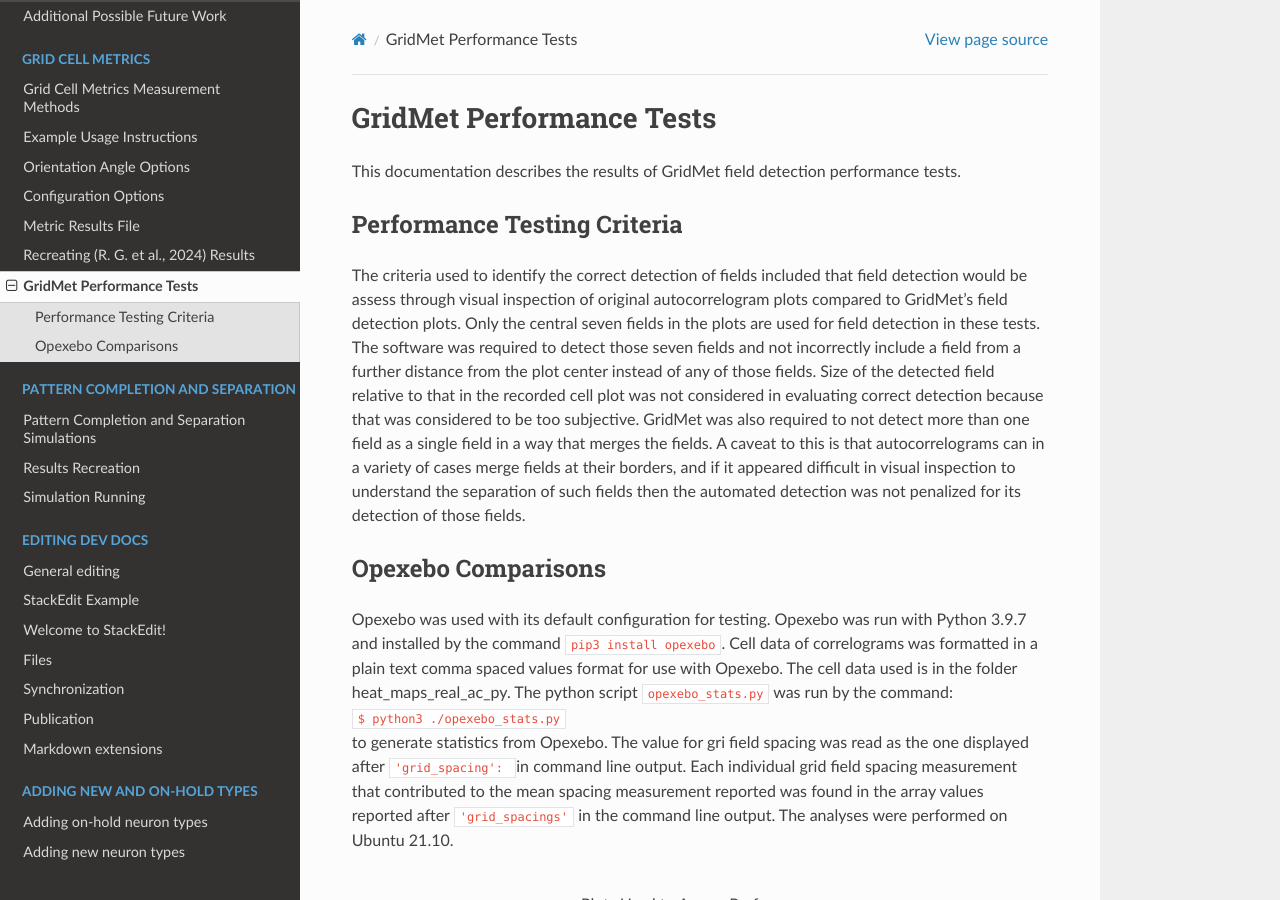
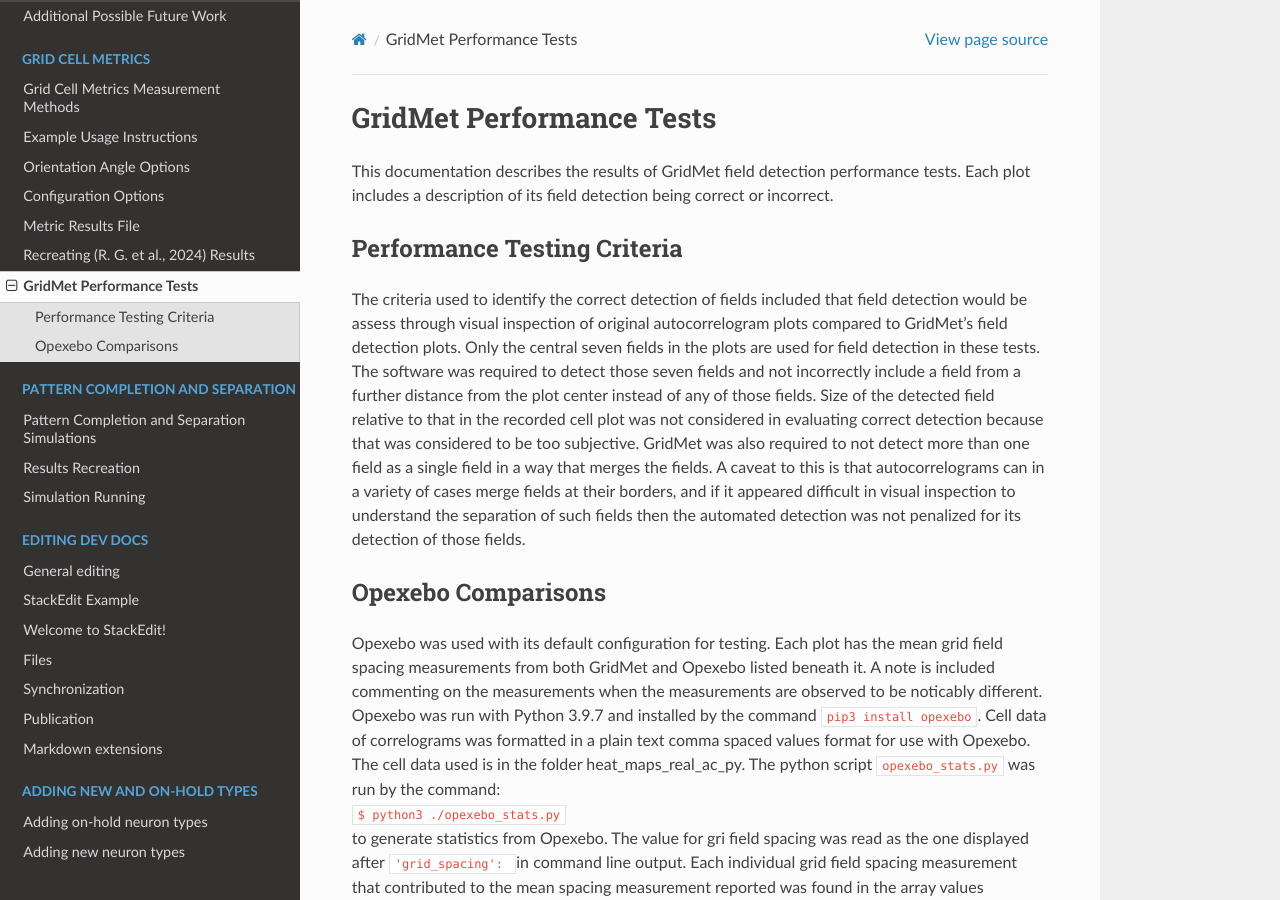
Before and after one commit to Hippocampome-Org/hco_dev_docs, a Sphinx documentation site: the page built from docs/gridcell_metrics/performance_tests.md, in a window 1280 px wide and 900 px high. Built offline with Sphinx 7.4.7 and the Read the Docs theme 3.1.0, drawn with Linux system fonts in a browser that asks for light colours.

Commit message:
performance tests page update

```diff
--- a/docs/gridcell_metrics/performance_tests.md
+++ b/docs/gridcell_metrics/performance_tests.md
@@ -1,13 +1,13 @@
 GridMet Performance Tests
 =========================
 
-This documentation describes the results of GridMet field detection performance tests.
+This documentation describes the results of GridMet field detection performance tests. Each plot includes a description of its field detection being correct or incorrect.
 
 ## Performance Testing Criteria
 The criteria used to identify the correct detection of fields included that field detection would be assess through visual inspection of original autocorrelogram plots compared to GridMet’s field detection plots. Only the central seven fields in the plots are used for field detection in these tests. The software was required to detect those seven fields and not incorrectly include a field from a further distance from the plot center instead of any of those fields. Size of the detected field relative to that in the recorded cell plot was not considered in evaluating correct detection because that was considered to be too subjective. GridMet was also required to not detect more than one field as a single field in a way that merges the fields. A caveat to this is that autocorrelograms can in a variety of cases merge fields at their borders, and if it appeared difficult in visual inspection to understand the separation of such fields then the automated detection was not penalized for its detection of those fields.
 
 ## Opexebo Comparisons
-Opexebo was used with its default configuration for testing. Opexebo was run with Python 3.9.7 and installed by the command `pip3 install opexebo`. Cell data of correlograms was formatted in a plain text comma spaced values format for use with Opexebo. The cell data used is in the folder heat_maps_real_ac_py. The python script `opexebo_stats.py` was run by the command:
+Opexebo was used with its default configuration for testing. Each plot has the mean grid field spacing measurements from both GridMet and Opexebo listed beneath it. A note is included commenting on the measurements when the measurements are observed to be noticably different. Opexebo was run with Python 3.9.7 and installed by the command `pip3 install opexebo`. Cell data of correlograms was formatted in a plain text comma spaced values format for use with Opexebo. The cell data used is in the folder heat_maps_real_ac_py. The python script `opexebo_stats.py` was run by the command:
 <br>`$ python3 ./opexebo_stats.py`
 <br>to generate statistics from Opexebo. The value for gri field spacing was read as the one displayed after `'grid_spacing': ` in command line output. Each individual grid field spacing measurement that contributed to the mean spacing measurement reported was found in the array values reported after `'grid_spacings'` in the command line output. The analyses were performed on Ubuntu 21.10.
 
```
